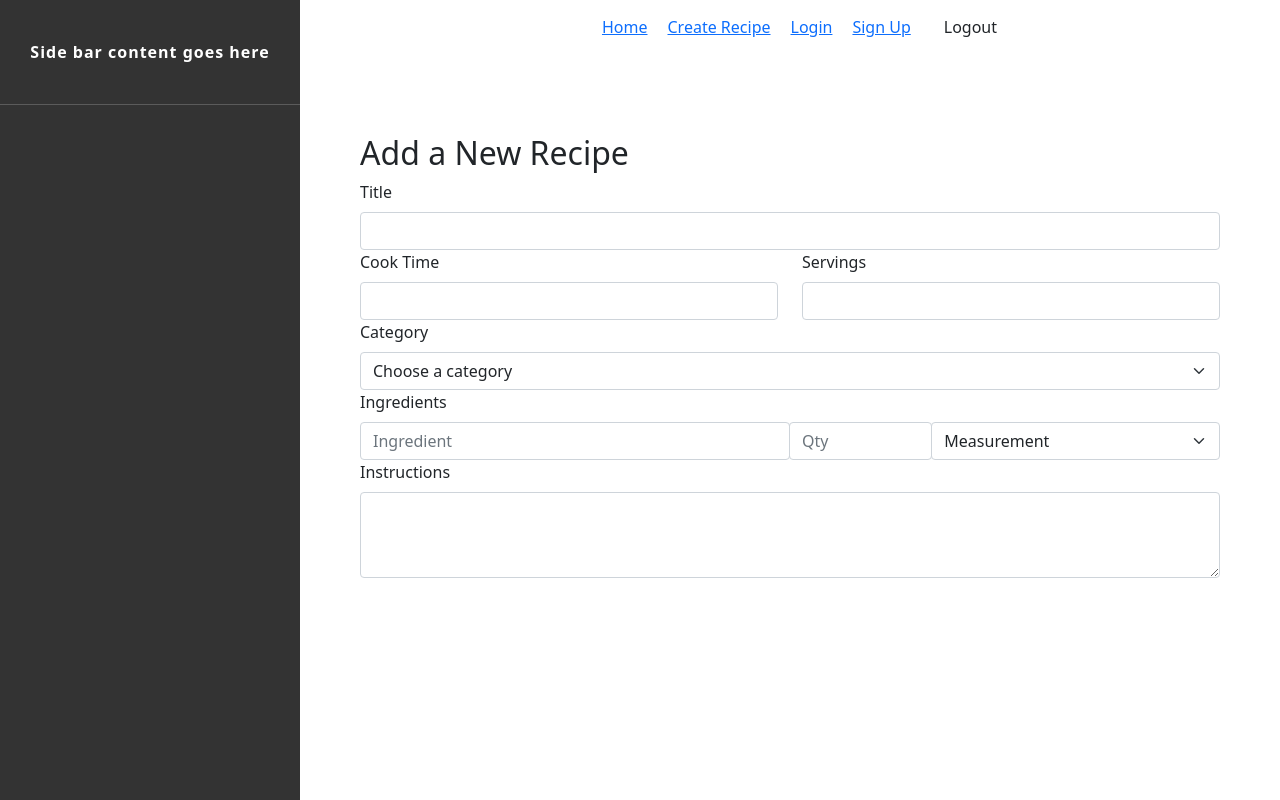
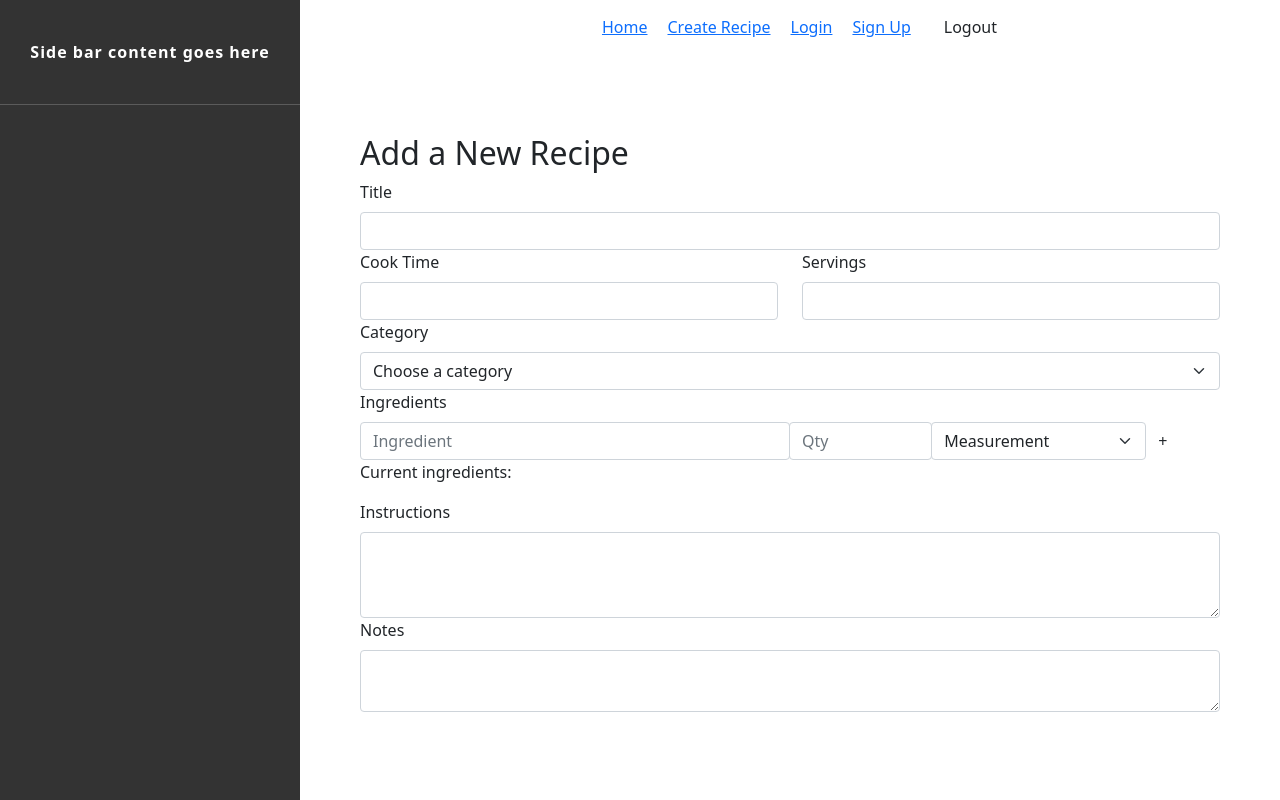
Before and after one commit to kpundt93/capstone, a React (Create React App) app in the folder my-recipes/: page /create in a window 1280 px wide. Built offline with nearby package versions, Linux system fonts and the light colour scheme.

Commit message:
WIP - working on inputting muliple ingredients and displaying them

```diff
--- a/my-recipes/src/components/ReusableForm.js
+++ b/my-recipes/src/components/ReusableForm.js
@@ -1,5 +1,6 @@
 import React from 'react'
 import PropTypes from 'prop-types'
+import { useState, useRef, useEffect } from 'react'
 // react-bootstrap
 import Form from 'react-bootstrap/Form'
 import Button from 'react-bootstrap/Button'
@@ -9,6 +10,17 @@ import InputGroup from 'react-bootstrap/InputGroup'
 import FormControl from 'react-bootstrap/FormControl'
 
 export default function ReusableForm(props) {
+  const [title, setTitle] = useState('');
+  const [cookTime, setCookTime] = useState('');
+  const [servings, setServings] = useState('');
+  const [category, setCategory] = useState('');
+  const [instructions, setInstructions] = useState('');
+  const [notes, setNotes] = useState('');
+  const [qty, setQty] = useState('');
+  const [measurement, setMeasurement] = useState('');
+  const [newIngredient, setNewIngredient] = useState('');
+  const [ingredients, setIngredients] = useState([]);
+  const ingredientInput = useRef(null);
 
   const categories = [
     "Breakfast",
@@ -43,44 +55,62 @@ export default function ReusableForm(props) {
     );
   });
 
+  const handleAdd = (e) => {
+    e.preventDefault();
+    const ing = newIngredient.trim();
+
+    if (ing && !ingredients.includes(ing)) {
+      setIngredients(prevIngredients => [...prevIngredients, ing]);
+    }
+    setNewIngredient('');
+
+    ingredientInput.current.focus();
+  }
+
 
   return (
     <Form>
       <Form.Group>
         <Form.Label className='form-label'>Title</Form.Label>
-        <Form.Control type='text' name='title' required />
+        <Form.Control type='text' onChange={(e) => setTitle(e.target.value)} value={title} required />
       </Form.Group>
       <Row>
         <Col>
           <Form.Label className='form-label'>Cook Time</Form.Label>
-          <Form.Control type='text' name='cook-time' required />
+          <Form.Control type='text' onChange={(e) => setCookTime(e.target.value)} value={cookTime} required />
         </Col>
         <Col>
           <Form.Label className='form-label'>Servings</Form.Label>
-          <Form.Control type='number' name='servings' step='1' min='1' required />
+          <Form.Control type='number' step='1' min='1' onChange={(e) => setServings(e.target.value)} value={servings} required />
         </Col>
       </Row>
       <Form.Group>
         <Form.Label className='form-label'>Category</Form.Label>
-        <Form.Select>
+        <Form.Select onChange={(e) => setCategory(e.target.value)} value={category}>
           <option>Choose a category</option>
           { categoryOptions }
         </Form.Select>
       </Form.Group>
       <Form.Label>Ingredients</Form.Label>
       <InputGroup>
-        <Col md='6'><FormControl placeholder='Ingredient' /></Col>
-        <Col md='2'><FormControl placeholder='Qty' /></Col>
-        <Col>
-          <Form.Select>
+        <Col md='6'><FormControl placeholder='Ingredient' onChange={(e) => setNewIngredient(e.target.value)} value={newIngredient} ref={ingredientInput}/></Col>
+        <Col md='2'><FormControl placeholder='Qty' onChange={(e) => setQty(e.target.value)} value={qty} /></Col>
+        <Col md='3'>
+          <Form.Select onChange={(e) => setMeasurement(e.target.value)} value={measurement}>
             <option>Measurement</option>
             { measurementOptions }
           </Form.Select>
         </Col>
+        <Col md="1"><button className="btn" onClick={handleAdd}>+</button></Col>
       </InputGroup>
+      <p>Current ingredients: {ingredients.map(i => <em key={i}>{i}, </em>)}</p>
       <Form.Group>
         <Form.Label className='form-label'>Instructions</Form.Label>
-        <Form.Control type='text' name='cook-time' as='textarea' rows={3} required />
+        <Form.Control type='text' as='textarea' rows={3} onChange={(e) => setInstructions(e.target.value)} value={instructions} required />
+      </Form.Group>
+      <Form.Group>
+        <Form.Label className='form-label'>Notes</Form.Label>
+        <Form.Control type='text' as='textarea' rows={2} onChange={(e) => setNotes(e.target.value)} value={notes} />
       </Form.Group>
   </Form>
   )
```
